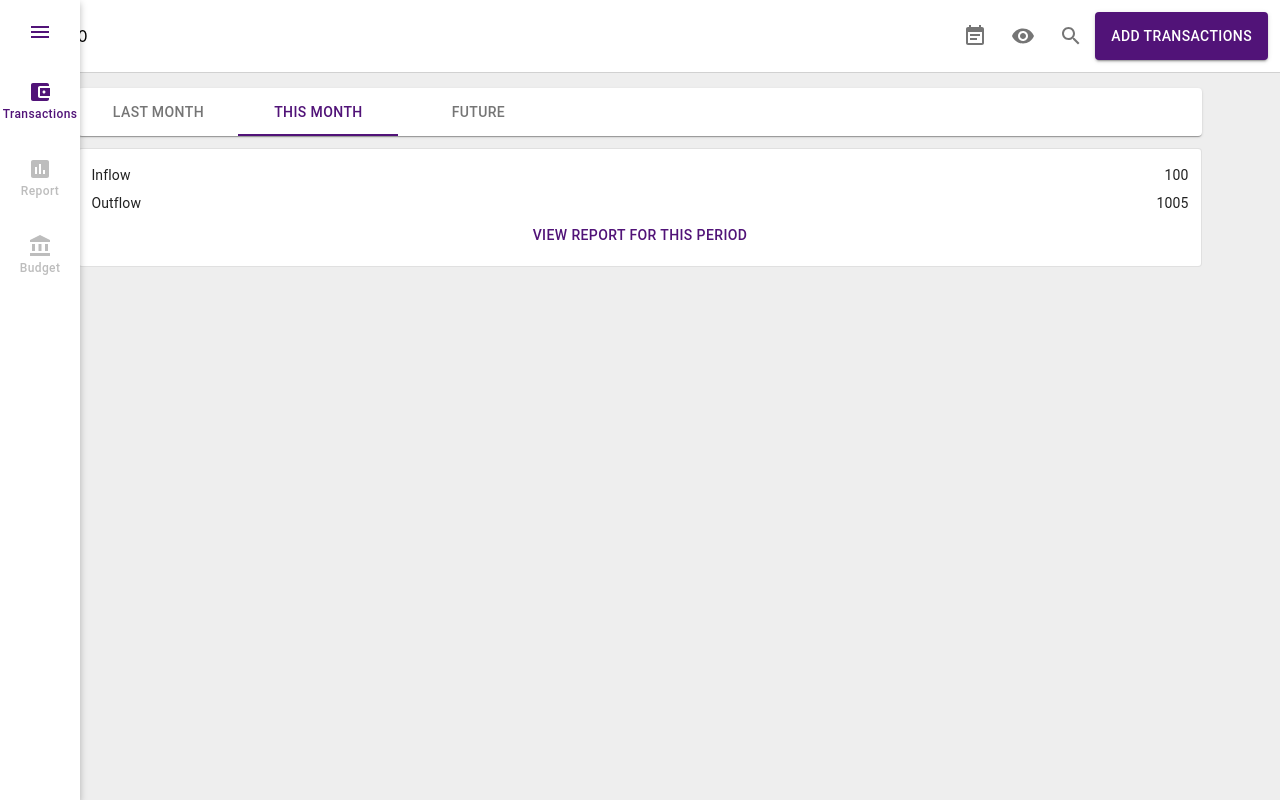
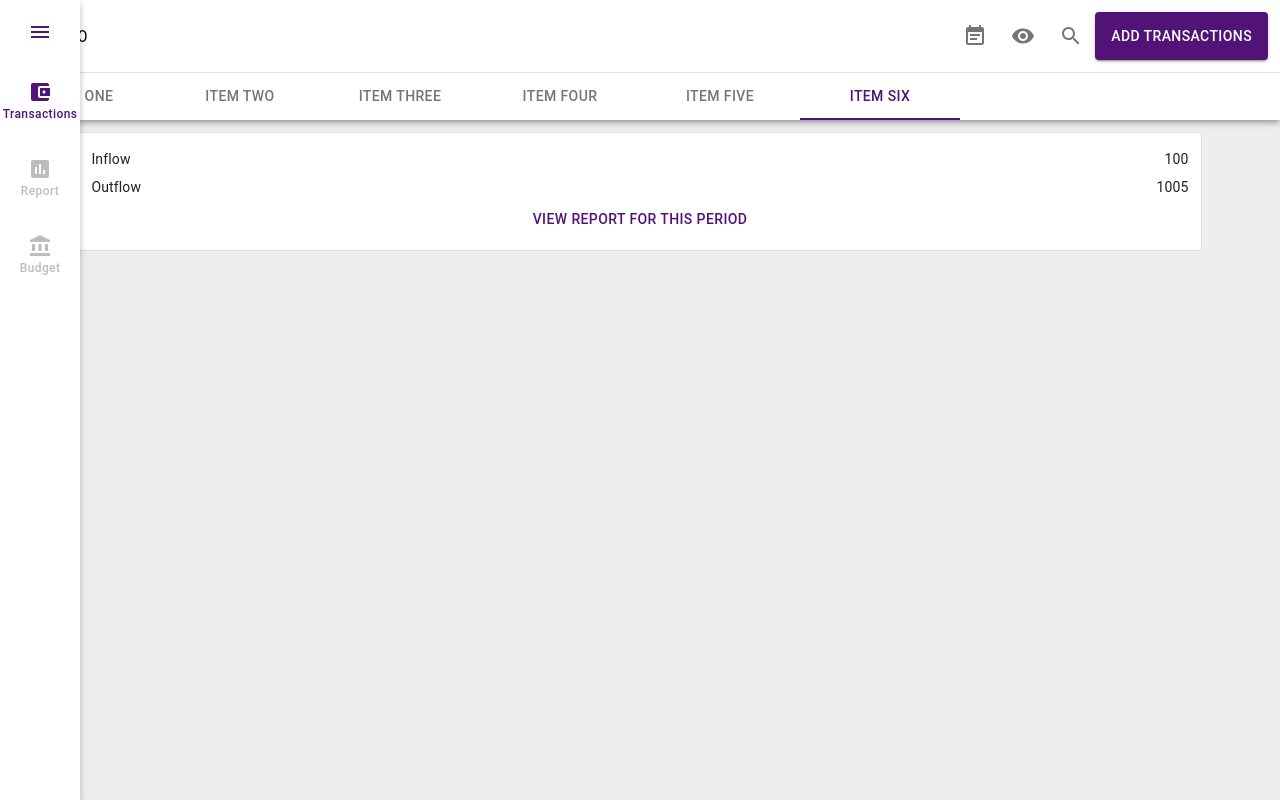
Before and after one commit to nvdai2401/react-typescript, a React (Create React App) app: page / in a window 1280 px wide. Built offline with nearby package versions, Linux system fonts and the light colour scheme.

Commit message:
develop auto scroll DateRangebar

```diff
--- a/src/views/Transactions/Transactions.tsx
+++ b/src/views/Transactions/Transactions.tsx
@@ -1,4 +1,4 @@
-import React, { useState } from 'react'
+import React from 'react'
 
 import { makeStyles } from '@material-ui/core/styles'
 
@@ -15,8 +15,7 @@ const useStyles = makeStyles((theme) => ({
     display: 'flex',
     flexDirection: 'column',
     alignItems: 'center',
-    flexGrow: 1,
-    padding: theme.spacing(2),
+    padding: '0 16px 16px',
   },
   [theme.breakpoints.up('md')]: {},
 }))
@@ -27,11 +26,7 @@ export interface Props {
 
 const Transactions: React.FC<Props> = () => {
   const classes = useStyles()
-  const [value, setValue] = useState(1)
 
-  const handleChange = (event: any, newValue: any) => {
-    setValue(newValue)
-  }
   return (
     <div className={classes.root}>
       <DateRangeBar />
--- a/src/views/Transactions/components/DateRangeBar/DateRangeBar.tsx
+++ b/src/views/Transactions/components/DateRangeBar/DateRangeBar.tsx
@@ -1,11 +1,16 @@
 import React, { useState } from 'react'
-import { Tabs, Tab, Paper } from '@material-ui/core'
+import { AppBar, Box, Tabs, Tab, Typography, Paper } from '@material-ui/core'
 
 import { makeStyles } from '@material-ui/core/styles'
 
+import { TransactionsContent } from 'views/Transactions/components/'
+
 const useStyles = makeStyles((theme) => ({
   root: {
-    width: '90%',
+    width: '100vw',
+  },
+  tabsContainer: {
+    backgroundColor: theme.palette.common.white,
   },
   [theme.breakpoints.up('md')]: {},
 }))
@@ -14,27 +19,73 @@ export interface Props {
   name?: string
 }
 
+function a11yProps(index: number) {
+  return {
+    id: `scrollable-auto-tab-${index}`,
+    'aria-controls': `scrollable-auto-tabpanel-${index}`,
+  }
+}
+
+function TabPanel(props: any) {
+  const { children, value, index, ...other } = props
+
+  return (
+    <div
+      role="tabpanel"
+      hidden={value !== index}
+      id={`scrollable-auto-tabpanel-${index}`}
+      aria-labelledby={`scrollable-auto-tab-${index}`}
+      {...other}
+    >
+      {value === index && (
+        <Box p={3}>
+          <Typography>{children}</Typography>
+        </Box>
+      )}
+    </div>
+  )
+}
+
+const transactionList = [
+  { id: '1', label: 'Item One' },
+  { id: '2', label: 'Item Two' },
+  { id: '3', label: 'Item Three' },
+  { id: '4', label: 'Item Four' },
+  { id: '5', label: 'Item Five' },
+  { id: '6', label: 'Item Six' },
+]
+
 const DateRangeBar: React.FC<Props> = () => {
   const classes = useStyles()
-  const [value, setValue] = useState(1)
+  const [value, setValue] = useState(5)
 
   const handleChange = (event: any, newValue: any) => {
     setValue(newValue)
   }
   return (
-    <Paper className={classes.root}>
+    <div className={classes.root}>
+      <AppBar position="static" color="default">
         <Tabs
           value={value}
           indicatorColor="primary"
           textColor="primary"
+          variant="scrollable"
+          scrollButtons="auto"
+          aria-label="scrollable auto tabs example"
+          className={classes.tabsContainer}
           onChange={handleChange}
-        aria-label="disabled tabs example"
         >
-        <Tab label="Last month" />
-        <Tab label="This month" />
-        <Tab label="Future" />
+          {transactionList.map((item, index) => (
+            <Tab key={item.id} label={item.label} {...a11yProps(index)} />
+          ))}
         </Tabs>
-    </Paper>
+      </AppBar>
+      {transactionList.map((item, index) => (
+        <TransactionsContent key={item.id} index={index}>
+          {item.label}
+        </TransactionsContent>
+      ))}
+    </div>
   )
 }
 
--- /dev/null
+++ b/src/views/Transactions/components/TransactionsContent/TransactionsContent.tsx
@@ -0,0 +1,47 @@
+import React from 'react'
+import { Box, Typography } from '@material-ui/core'
+import { makeStyles } from '@material-ui/core/styles'
+
+const useStyles = makeStyles((theme) => ({
+  root: {
+    width: '100vw',
+    maxHeight: 'calc(100vh - 130px)',
+    height: '100%',
+    position: 'absolute',
+    left: 0,
+    top: 72,
+    display: 'flex',
+    flexDirection: 'column',
+    alignItems: 'center',
+    padding: '0 16px 16px',
+  },
+  [theme.breakpoints.up('md')]: {},
+}))
+
+export interface Props {
+  value: number
+  index: number
+}
+
+const TransactionsContent: React.FC = (props: any) => {
+  const classes = useStyles()
+  const { children, value, index, ...other } = props
+
+  return (
+    <div
+      role="tabpanel"
+      hidden={value !== index}
+      id={`scrollable-auto-tabpanel-${index}`}
+      aria-labelledby={`scrollable-auto-tab-${index}`}
+      {...other}
+    >
+      {value === index && (
+        <Box p={3}>
+          <Typography>{children}</Typography>
+        </Box>
+      )}
+    </div>
+  )
+}
+
+export default TransactionsContent
--- /dev/null
+++ b/src/views/Transactions/components/TransactionsContent/index.ts
@@ -0,0 +1 @@
+export { default } from './TransactionsContent'
--- a/src/views/Transactions/components/index.ts
+++ b/src/views/Transactions/components/index.ts
@@ -1,3 +1,4 @@
 export { default as DateRangeBar } from './DateRangeBar'
 export { default as TotalTransaction } from './TotalTransaction'
 export { default as TransactionList } from './TransactionList'
+export { default as TransactionsContent } from './TransactionsContent'
```
Lines whose indentation alone changed are shown as unchanged.
